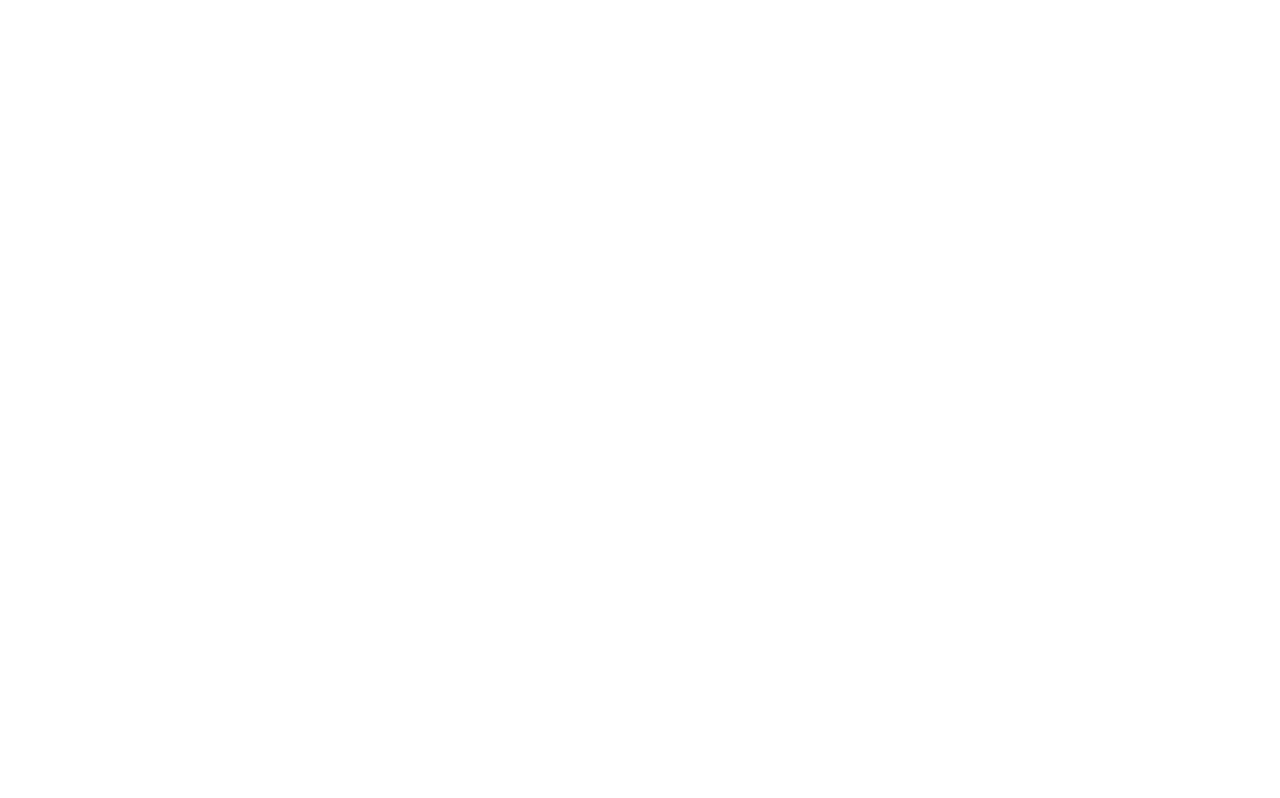
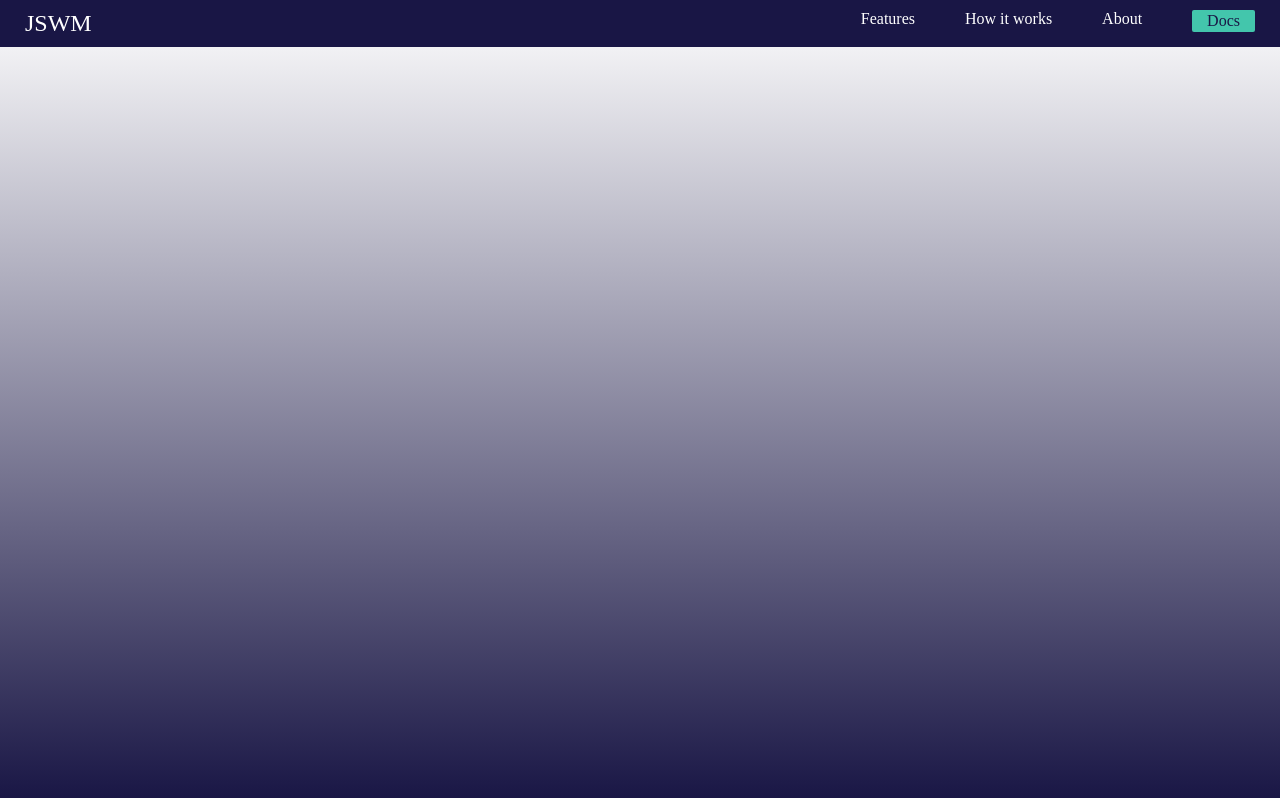
Before and after one commit to sidd19898/JSWM, a React app in the folder frontend/: page /landing in a window 1280 px wide. Built offline with nearby package versions, Linux system fonts and the light colour scheme; the HTML template or start-up script is replaced by a standard one.

Commit message:
started fresh and added navbar for landing page

```diff
--- a/frontend/package.json
+++ b/frontend/package.json
@@ -11,7 +11,8 @@
   },
   "dependencies": {
     "react": "^19.2.5",
-    "react-dom": "^19.2.5"
+    "react-dom": "^19.2.5",
+    "react-router-dom": "^7.14.2"
   },
   "devDependencies": {
     "@eslint/js": "^10.0.1",
--- a/frontend/src/App.jsx
+++ b/frontend/src/App.jsx
@@ -1,8 +1,16 @@
+import { BrowserRouter, Routes, Route } from "react-router-dom";
+import Landing from "./pages/landing.jsx"
 
 function App() {
 
   return (
-    <div></div>
+    <div>
+      <BrowserRouter>
+          <Routes>
+            <Route path="/landing" element={<Landing/>}/>
+          </Routes>
+        </BrowserRouter>
+    </div>
   )
 }
 
--- /dev/null
+++ b/frontend/src/components/NavLan.css
@@ -0,0 +1,30 @@
+.Nav{
+ background-color: #191645;
+ color: white;
+ display: flex;
+ padding: 10px;
+ justify-content: space-between;
+ padding-left: 25px;
+ padding-right: 25px;
+}
+
+.feat{
+    display: flex;
+    gap: 50px;
+}
+
+.title{
+    font-size: x-large;
+}
+
+.polo{
+    all: unset;
+  cursor: pointer;
+  background-color: #43C6AC;
+  color: #191645;
+  border-radius: 2px;
+  padding-left: 15px;
+  padding-right: 15px;
+  padding-top: 2px;
+  padding-bottom: 2px;
+}
--- /dev/null
+++ b/frontend/src/components/NavLan.jsx
@@ -0,0 +1,15 @@
+import "../components/NavLan.css"
+
+export function Nav({children1,children2,children3,children4,children5}){
+    return(
+        <div className="Nav">
+            <div className="title">{children1}</div>
+            <div className="feat">
+            <div>{children2}</div>
+            <div>{children3}</div>
+            <div>{children4}</div>
+            <div><button className="polo">{children5}</button></div>
+            </div>
+        </div>
+    )
+}
--- /dev/null
+++ b/frontend/src/pages/landing.css
@@ -0,0 +1,9 @@
+html,body{
+    height: 100%;
+    margin: 0;
+}
+
+body{
+       background:
+    linear-gradient(rgb(255, 255, 255), #191645) /* overlay */; /* base color */
+}
--- /dev/null
+++ b/frontend/src/pages/landing.jsx
@@ -0,0 +1,10 @@
+import "../pages/landing.css"
+import {Nav} from "../components/NavLan.jsx"
+
+export default function landing(){
+    return(
+        <div className="body">
+            <Nav children1={"JSWM"} children2={"Features"} children3={"How it works"} children4={"About"} children5={"Docs"}></Nav>
+        </div>
+    )
+}
```
Also changed, not shown: frontend/src/App.css (added), 1 other file (tests, documents, lock files or other folders).
